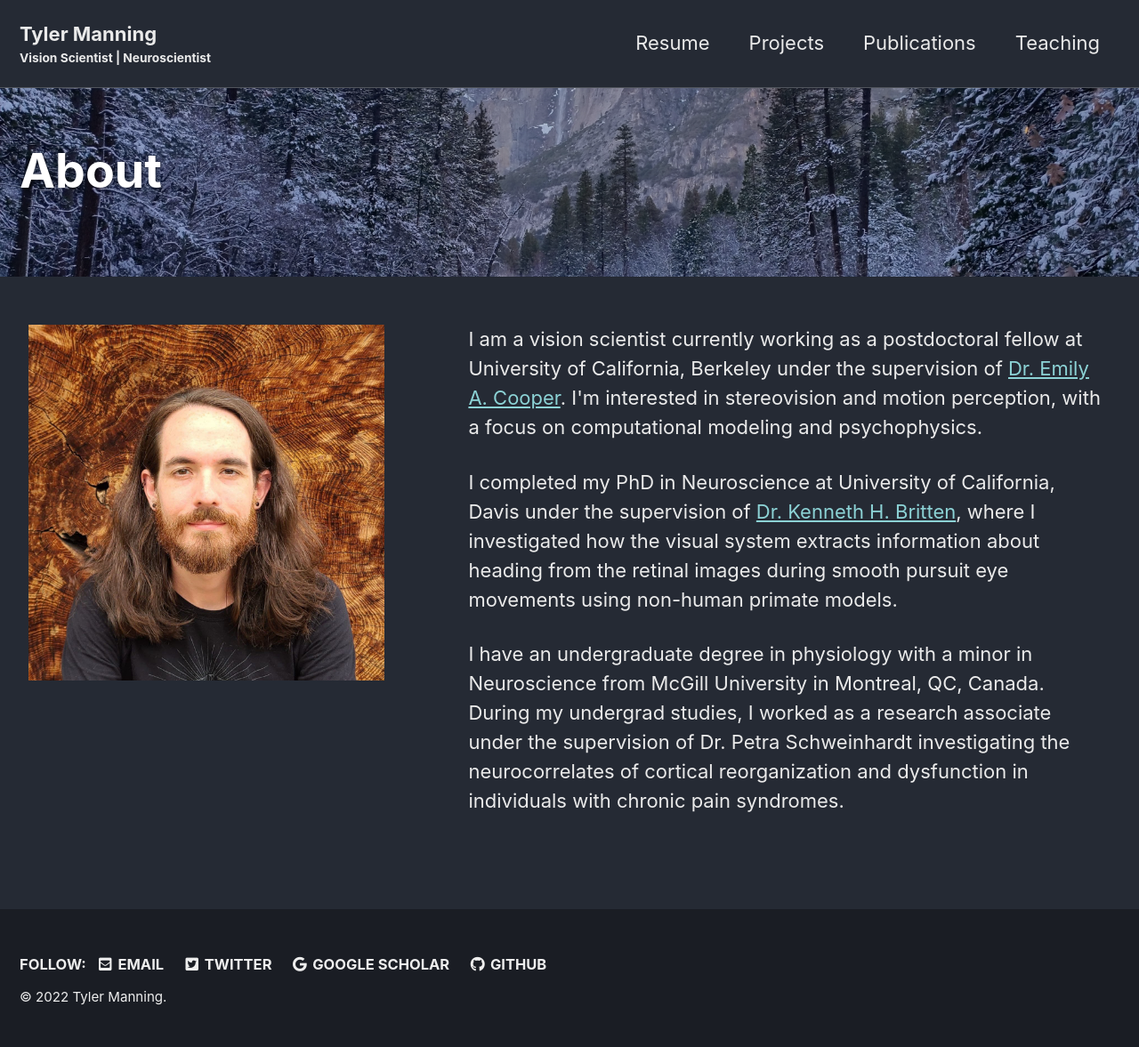
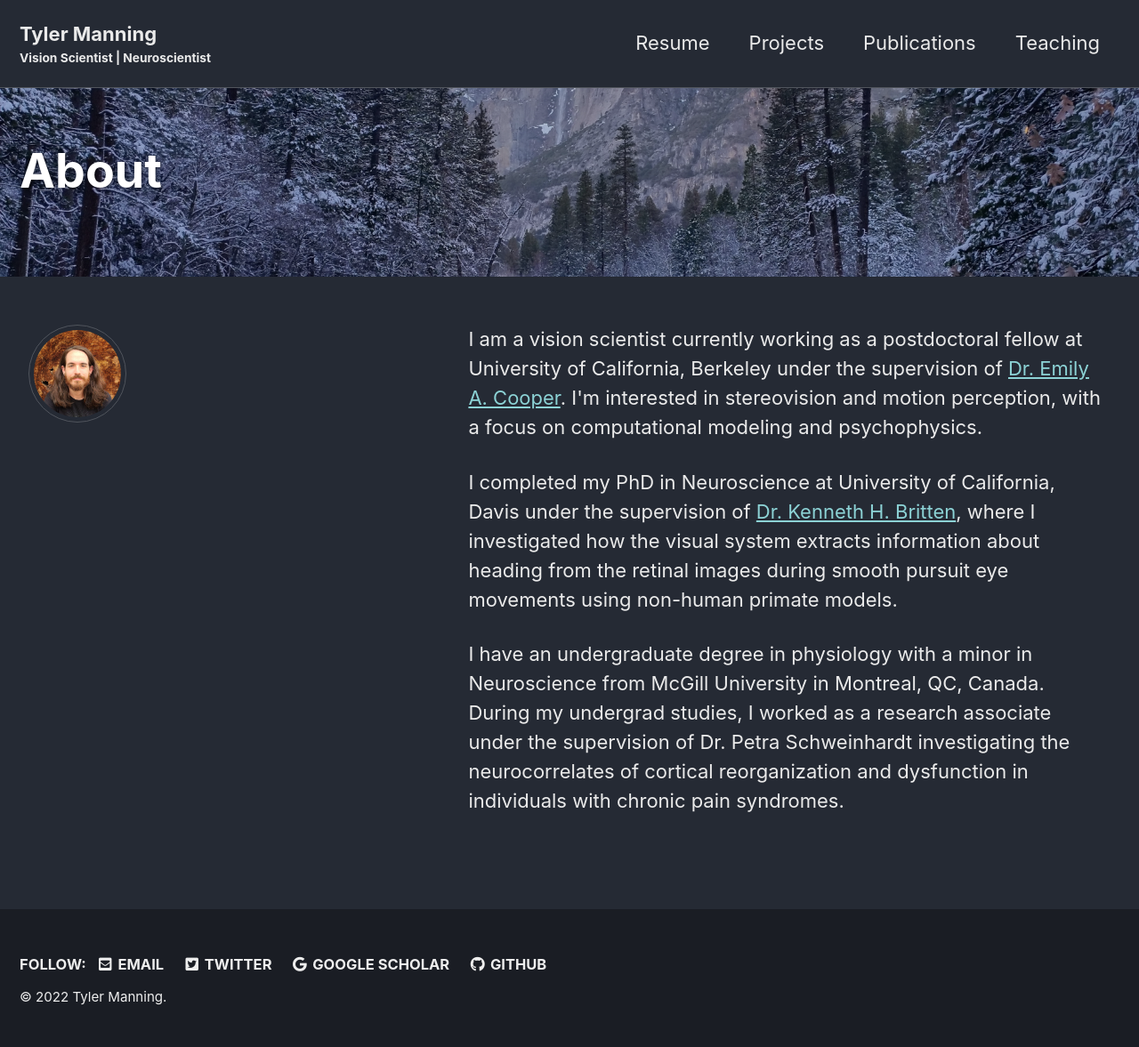
Before and after one commit to tsmanning/tsmanning.github.io, a Jekyll site: the page built from index.html, in a window 1280 px wide. Shown: the whole page at 89% size. Built offline with Jekyll 4.4.1, drawn with Linux system fonts in a browser that asks for light colours; cached includes are drawn as plain includes; the list of posts is cut into pages by our own code.

Commit message:
add home sidebar

```diff
--- a/index.html
+++ b/index.html
@@ -80,7 +80,9 @@ feature_row:
 <!-- Page container -->
 <div class="row">
   <div class="column left">
-    <img src="/assets/images/photo_2021-08-09_09-49-12.jpg" alt="headshot" width="300" height="300" class="responsive">
+    <div class="author__avatar">
+    <img src="/assets/images/photo_2021-08-09_09-49-12.jpg" alt="headshot" width="300" height="300" class="responsive" class="u-photo">
+    </div>
   </div>
   <div class="column right">
     <p>I am a vision scientist currently working as a postdoctoral fellow at University of California, Berkeley
```
